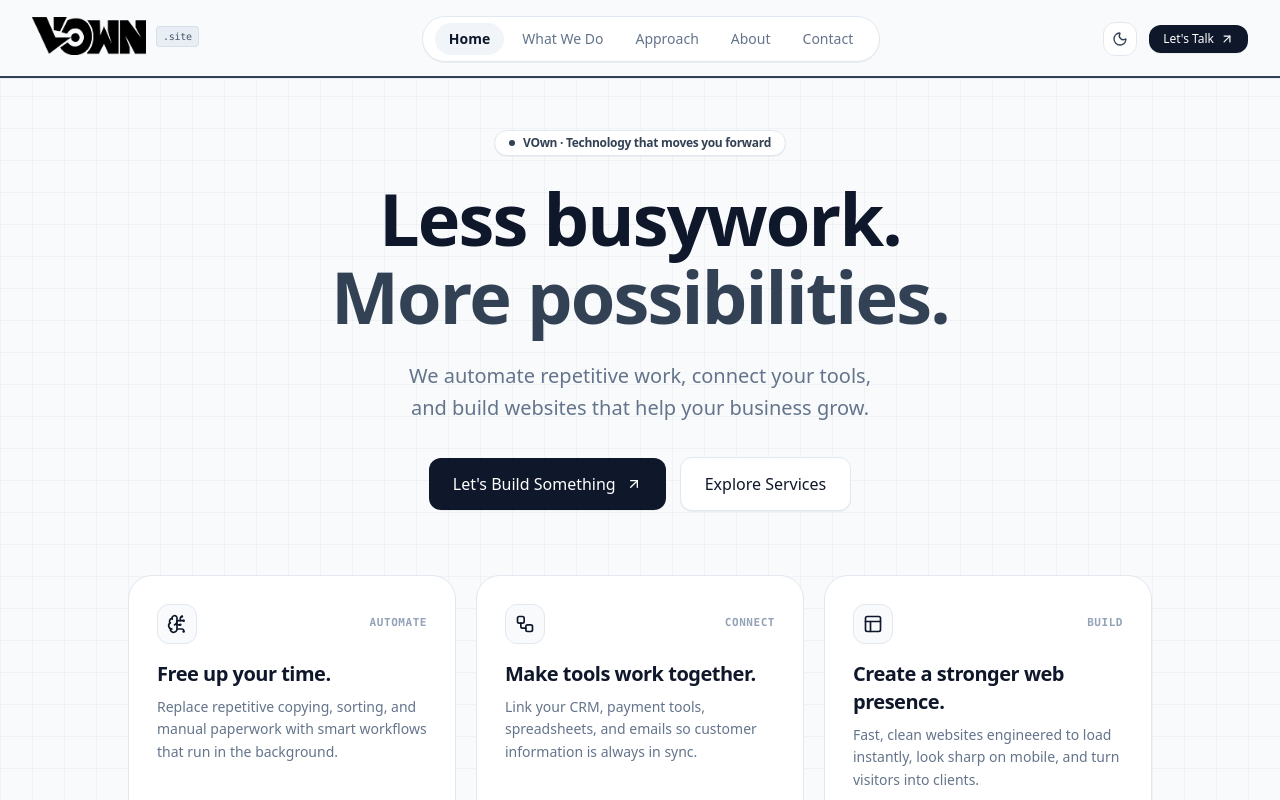
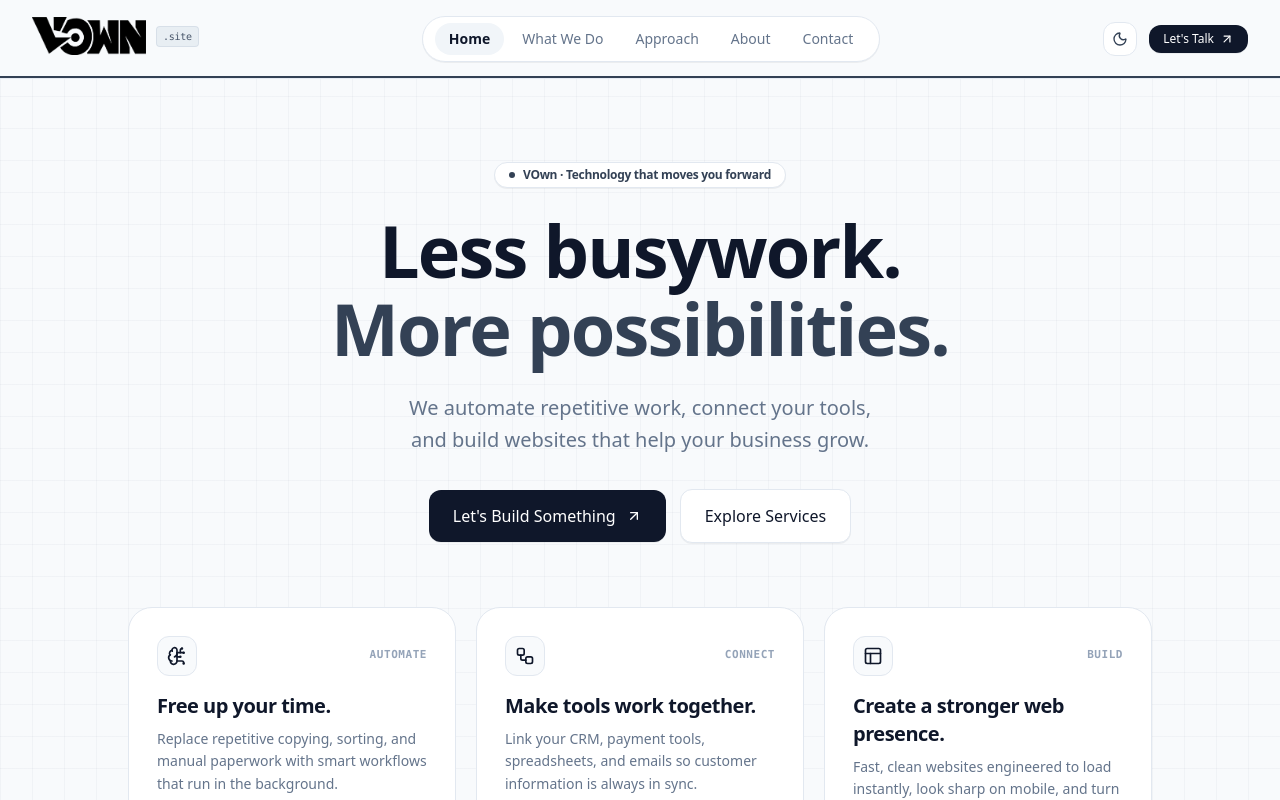
Before and after one commit to vownofficial-cloud/vown, a Next.js app: page / in a window 1280 px wide. Shown: the top 800 px of the page. Built offline with nearby package versions, Linux system fonts and the light colour scheme.

Commit message:
fix(layout): keep page headings clear of fixed navigation

```diff
--- a/src/app/page.tsx
+++ b/src/app/page.tsx
@@ -111,7 +111,7 @@ export default function HomePage() {
         dangerouslySetInnerHTML={{ __html: JSON.stringify(homeJsonLd) }}
       />
       {/* 1. Hero Section */}
-      <section className="relative pt-24 pb-16 sm:pt-32 sm:pb-24 overflow-hidden bg-[#F8FAFC] dark:bg-[#090D16] bg-grid-subtle border-b border-[#E2E8F0] dark:border-slate-800/80 transition-colors duration-200">
+      <section className="relative pt-32 pb-16 sm:pt-40 sm:pb-24 overflow-hidden bg-[#F8FAFC] dark:bg-[#090D16] bg-grid-subtle border-b border-[#E2E8F0] dark:border-slate-800/80 transition-colors duration-200">
         <div className="max-w-7xl mx-auto px-4 sm:px-6 lg:px-8">
 
           <MotionWrap delay={0.1} direction="up" className="max-w-3xl mx-auto text-center mb-12 sm:mb-16">
```
